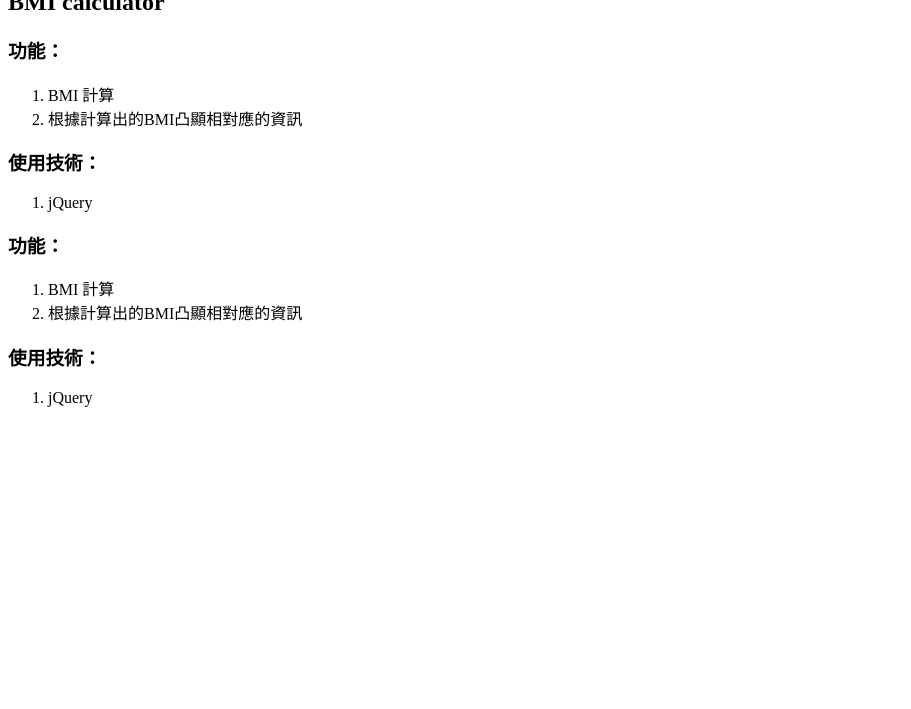
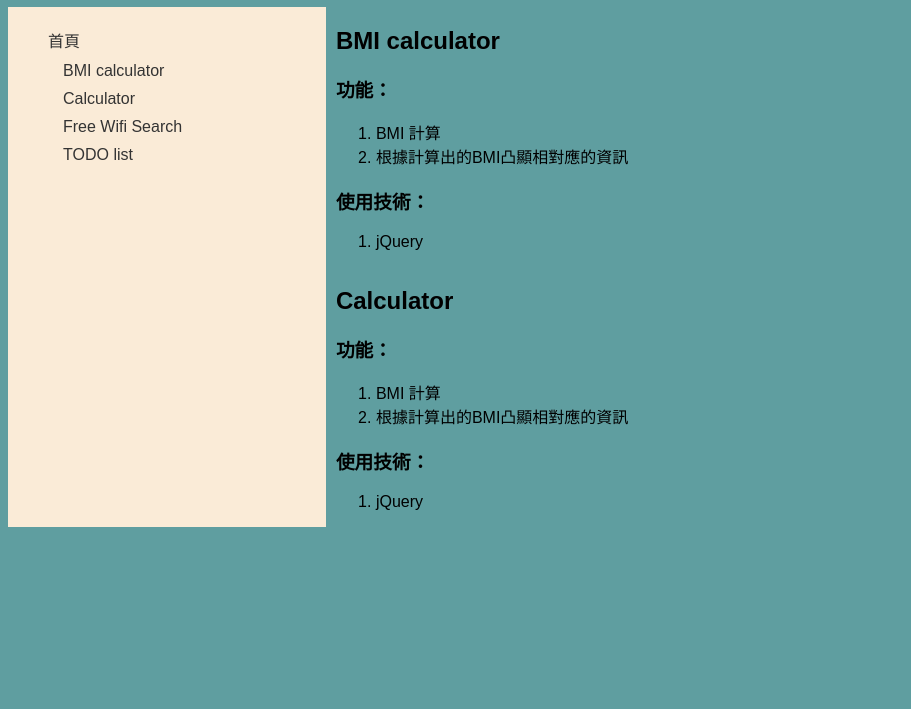
Before and after one commit to henry4682/Javascript-practice, a website: page index.html in a window 1280 px wide. Shown: the part 91-800 px from the top of the page, without its empty margins (0-911 px from the left). Drawn offline with Linux system fonts and the light colour scheme.

Commit message:
index management and BMI template fix

```diff
--- a/BMI_calculator/style.scss
+++ b/BMI_calculator/style.scss
@@ -5,13 +5,46 @@
 $grey:#666;
 *{
     // border:1px solid red;
-    margin: 0;
+    // margin: 0;
     font-family: Arial, Helvetica, sans-serif;
 }
 body{
+    display: grid;
+    grid-template-areas:
+    'header header header header header header'
+    'aside main main main main main'
+    'aside main main main main main';
     background-color:cadetblue;
+    header{
+        grid-area: header;
+        text-align: center;
+    }
+    aside.menu{
+        grid-area: aside;
+        background-color: antiquewhite;
+        height: calc(100vh - 80px - 8px)  ;
+        ul{
+            list-style: none;
+            li{
+                padding: 5px 15px;
+                &.home-page {
+                    padding: 5px 0px;
+                }
+                &:hover{
+
+                    background-color: aqua;
+                }
+                a{
+                    color: #333;
+                    text-decoration: none;
+                }
+            }
+        }
+    }
+
     main {
-        width: 800px;
+        grid-area: main;
+        // width: 800px;
         margin: 20px auto;
         display: flex;
         gap: 10px;
--- a/index.html
+++ b/index.html
@@ -1,13 +1,47 @@
 <!DOCTYPE html>
 <html lang="en">
   <head>
-    <meta charset="UTF-8">
-    <meta http-equiv="X-UA-Compatible" content="IE=edge">
-    <meta name="viewport" content="width=device-width, initial-scale=1.0">
+    <meta charset="UTF-8" />
+    <meta http-equiv="X-UA-Compatible" content="IE=edge" />
+    <meta name="viewport" content="width=device-width, initial-scale=1.0" />
     <title>Javascript & jQuery Practice</title>
+    <link rel="stylesheet" href="/index.css" />
   </head>
   <body>
+    <header>
       <h1>Javascript & jQuery Practice</h1>
+    </header>
+
+    <aside class="menu">
+      <ul>
+        <li class="home-page">
+            <a href="https://henry4682.github.io/Javascript-practice/">首頁</a>
+        </li>
+        <li>
+          <a
+            href="https://henry4682.github.io/Javascript-practice/BMI_calculator/"
+            >BMI calculator</a
+          >
+        </li>
+        <li>
+          <a href="https://henry4682.github.io/Javascript-practice/Calculator/"
+            >Calculator</a
+          >
+        </li>
+        <li>
+          <a
+            href="https://henry4682.github.io/Javascript-practice/Free_Wifi_Search/"
+            >Free Wifi Search</a
+          >
+        </li>
+        <li>
+          <a href="https://henry4682.github.io/Javascript-practice/TODO_List/"
+            >TODO list</a
+          >
+        </li>
+      </ul>
+    </aside>
+    <main>
       <section>
         <h2>BMI calculator</h2>
         <article>
@@ -23,6 +57,8 @@
         </article>
       </section>
       <section>
+        <h2>Calculator</h2>
+        <article>
           <h3>功能：</h3>
           <ol>
             <li>BMI 計算</li>
@@ -32,8 +68,10 @@
           <ol>
             <li>jQuery</li>
           </ol>
+        </article>
       </section>
       <section></section>
       <section></section>
+    </main>
   </body>
 </html>
--- /dev/null
+++ b/index.scss
@@ -0,0 +1,48 @@
+$light:rgba(64, 237, 179, 0.63);
+$normal:rgb(27, 226, 23);
+$heavy:orange;
+$fat:red;
+$grey:#666;
+body{
+    background-color:cadetblue;
+    font-family: Arial, Helvetica, sans-serif;
+    display: grid;
+    grid-template-areas:
+    'header header header header header header'
+    'aside main main main main main'
+    'aside main main main main main';
+    gap: 10px;
+    header{
+        grid-area: header;
+        text-align: center;
+    }
+
+    aside{
+        grid-area: aside;
+        background-color: antiquewhite;
+        ul{
+            list-style: none;
+            li{
+                padding: 5px 15px;
+                &.home-page {
+                    padding: 5px 0px;
+                }
+                &:hover{
+
+                    background-color: aqua;
+                }
+                a{
+                    color: #333;
+                    text-decoration: none;
+                }
+            }
+        }
+    }
+    main{
+        grid-area: main;
+        display: flex;
+        flex-direction: column;
+        justify-content: center;
+    }
+
+}
```
Also changed, not shown: BMI_calculator/index.html (+32 -0 lines), BMI_calculator/style.css, README.MD, index.css (added), 2 other files. Lines whose indentation alone changed are shown as unchanged.
